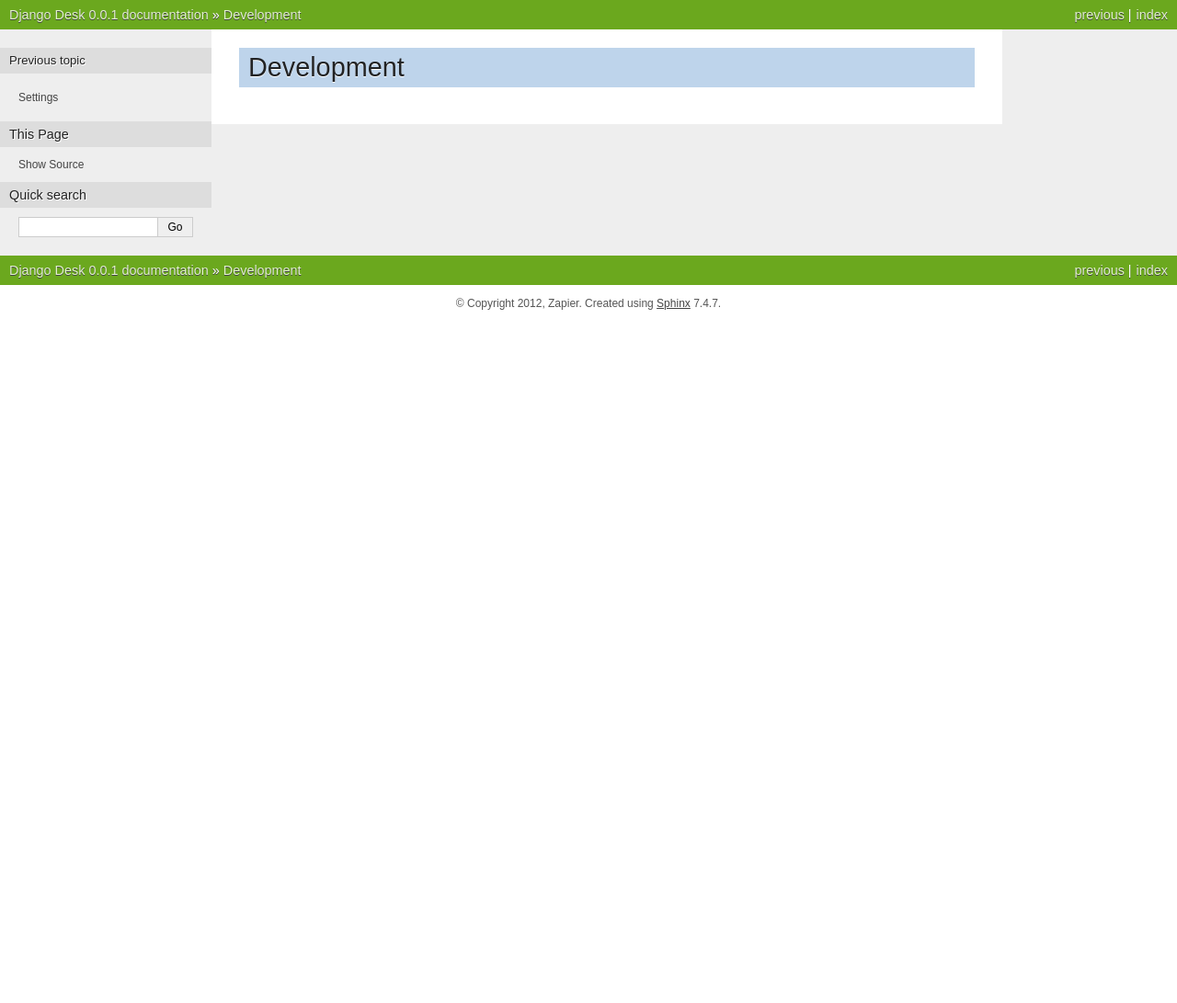
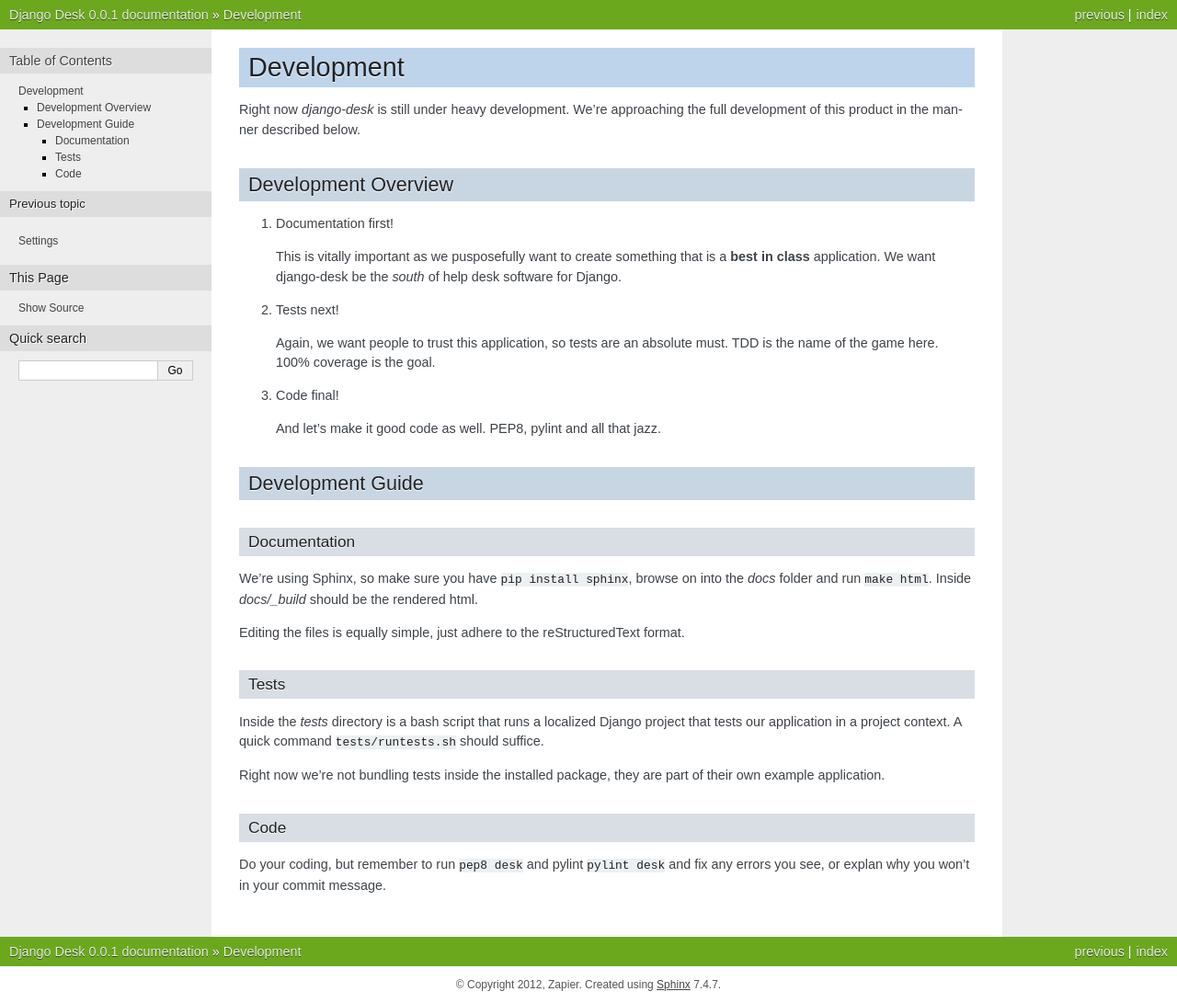
Before and after one commit to zapier/django-knowledge, a Sphinx documentation site: the page built from docs/development.rst, in a window 1280 px wide. Shown: the whole page at 92% size. Built offline with Sphinx 7.4.7, drawn with Linux system fonts in a browser that asks for light colours; before the commit the page ends 900 px from its top, so only the background shows below that.

Commit message:
development docs syncing

```diff
--- a/docs/development.rst
+++ b/docs/development.rst
@@ -1,2 +1,57 @@
 Development
 ===========
+
+Right now *django-desk* is still under heavy development. We're approaching the
+full development of this product in the manner described below.
+
+.. _development-overview:
+
+Development Overview
+-----------
+
+1. Documentation first!
+
+   This is vitally important as we pusposefully want to create something that
+   is a **best in class** application. We want django-desk be the *south* of help
+   desk software for Django.
+
+2. Tests next!
+
+   Again, we want people to trust this application, so tests are an absolute must.
+   TDD is the name of the game here. 100% coverage is the goal.
+
+3. Code final!
+
+   And let's make it good code as well. PEP8, pylint and all that jazz.
+
+
+.. _development-guide:
+
+Development Guide
+-----------------
+
+Documentation
+~~~~~~~~~~~~~
+
+We're using Sphinx, so make sure you have ``pip install sphinx``, browse on into the
+*docs* folder and run ``make html``. Inside *docs/_build* should be the rendered html.
+
+Editing the files is equally simple, just adhere to the reStructuredText format.
+
+
+Tests
+~~~~~
+
+Inside the *tests* directory is a bash script that runs a localized Django project
+that tests our application in a project context. A quick command ``tests/runtests.sh``
+should suffice.
+
+Right now we're not bundling tests inside the installed package, they are part of
+their own example application.
+
+
+Code
+~~~~
+
+Do your coding, but remember to run ``pep8 desk`` and pylint ``pylint desk`` and fix any
+errors you see, or explan why you won't in your commit message.
--- a/docs/install.rst
+++ b/docs/install.rst
@@ -32,7 +32,7 @@
 Using git repositories
 ----------------------
 
-Regular development happens at `github repo <https://github.com/zapier/django-desk>`_, so gabbing the
+Regular development happens at our`github repo <https://github.com/zapier/django-desk>`_. Grabbing the
 cutting edge version might give you some extra features or fix some newly discovered bugs. We recommend
 not installing from the git repo unless you are actively developing *django-desk*. Please don't
 use it in production (and if you do, report back what broked)!
```
Also changed, not shown: README.rst (+9 -4 lines).
